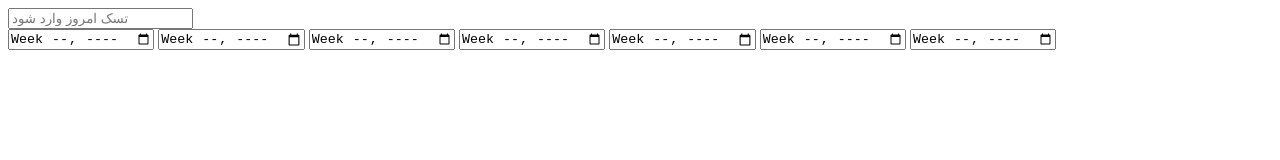
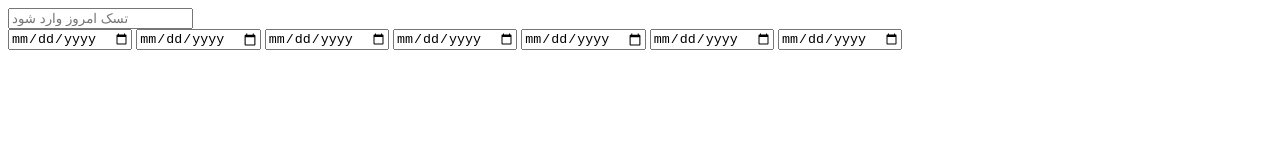
Before and after one commit to omidafifi/node-learning-steps, a plain HTML site: page bootcamp-todo-project/index.html in a window 1280 px wide. Drawn offline with Linux system fonts and the light colour scheme.

Commit message:
days type input html

```diff
--- a/bootcamp-todo-project/index.html
+++ b/bootcamp-todo-project/index.html
@@ -10,13 +10,13 @@
             <input type="text" placeholder="تسک امروز وارد شود">
            </div>
            <div class="days">
-            <input type="week" name="شنبه" id="1">
-            <input type="week" name="یکشنبه" id="2">
-            <input type="week" name="دوشنبه" id="3">
-            <input type="week" name="سه شنبه" id="4">
-            <input type="week" name="چهارشنبه" id="5">
-            <input type="week" name="پنج شنبه" id="6">
-            <input type="week" name="جمعه" id="7">
+            <input type="date" name="شنبه" id="1">
+            <input type="date" name="یکشنبه" id="2">
+            <input type="date" name="دوشنبه" id="3">
+            <input type="date" name="سه شنبه" id="4">
+            <input type="date" name="چهارشنبه" id="5">
+            <input type="date" name="پنج شنبه" id="6">
+            <input type="date" name="جمعه" id="7">
            </div>
            <script src="./toDoList.js"></script>
 </body>
```
